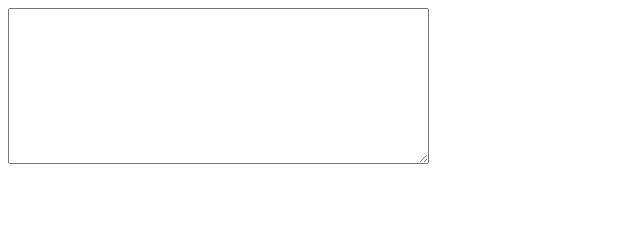
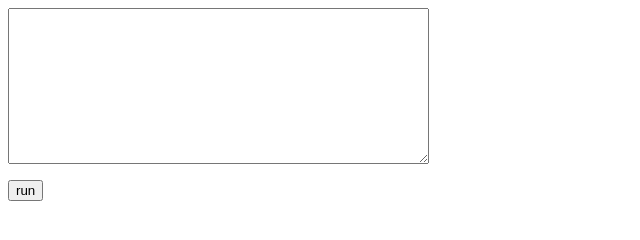
Before and after one commit to monster1408/JavaScript, a plain HTML site: page index.html in a window 1280 px wide. Shown: the full height of the page, 0-640 px from the left. Drawn offline with Linux system fonts and the light colour scheme.

Commit message:
Update index.html

```diff
--- a/index.html
+++ b/index.html
@@ -5,6 +5,7 @@
   <body>
     <textarea id="codeInput" rows="10" cols="50" placeholder="" value=""></textarea>
     <p id = "run"></p>
+    <button onCrick = run()>run</button>
     <script src = script.js></script>
     <script id = "CodeSspace"></script>
   </body>
```
